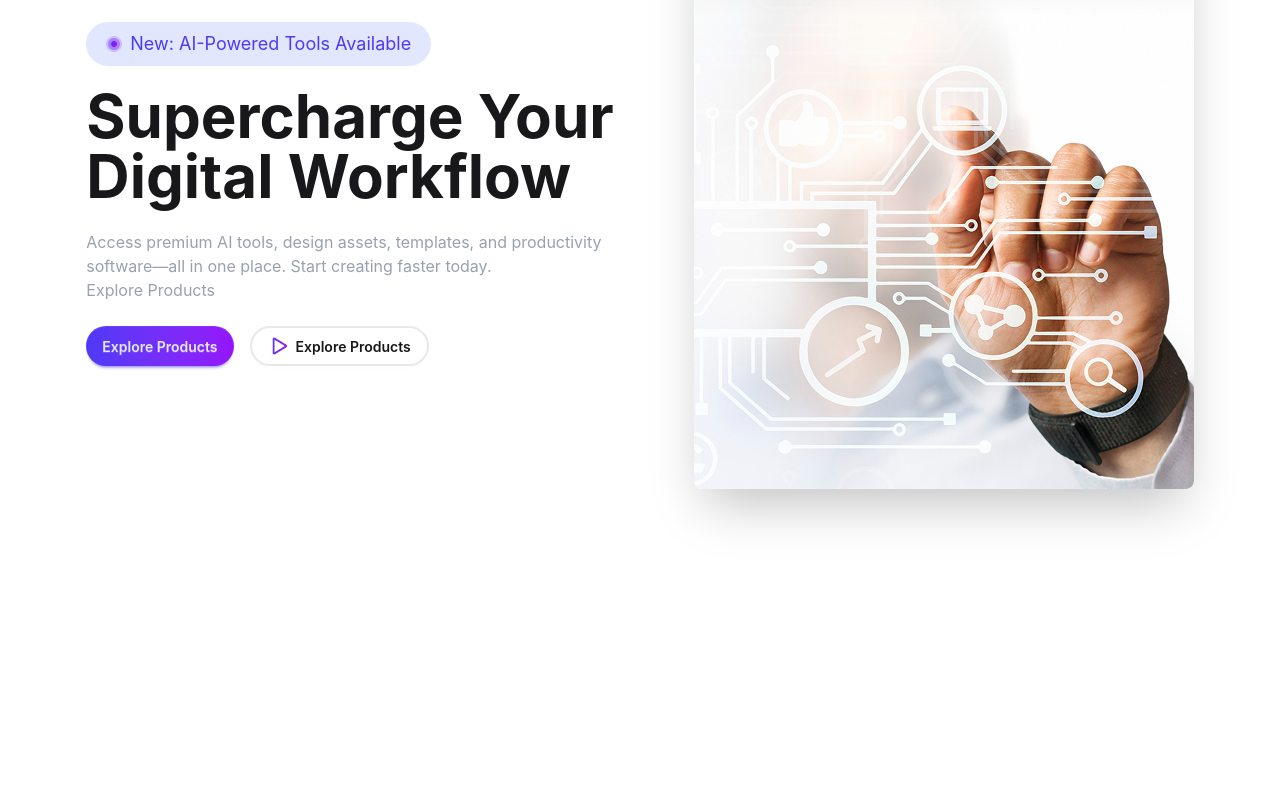
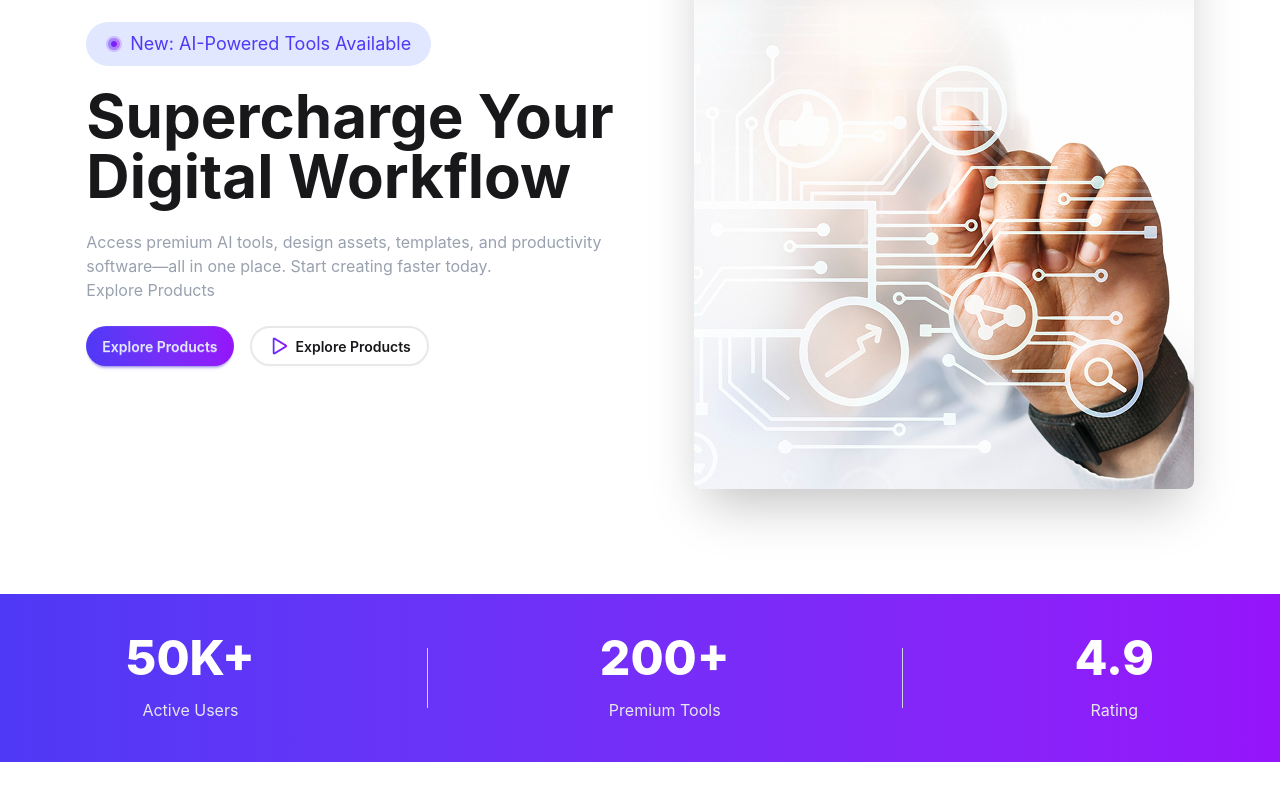
Before and after one commit to asirmahmud2/Assignment_06, a React (Vite) app: page / in a window 1280 px wide. Shown: the part 278-1078 px from the top of the page. Before the commit the page ends 872 px from the top, so only its background shows below. Built offline with nearby package versions, Linux system fonts and the light colour scheme.

Commit message:
Rating Design

```diff
--- a/src/App.jsx
+++ b/src/App.jsx
@@ -1,5 +1,6 @@
 import './App.css'
 import Hero from './Components/Homepage/Hero/Hero'
+import Rating from './Components/Homepage/Hero/Rating'
 import Navbar from './Components/Homepage/Navbar/Navbar'
 
 function App() {
@@ -8,6 +9,7 @@
     <>
         <Navbar></Navbar>
         <Hero></Hero>
+        <Rating></Rating>
     </>
   )
 }
--- /dev/null
+++ b/src/Components/Homepage/Hero/Rating.jsx
@@ -0,0 +1,26 @@
+import React from 'react';
+
+const Rating = () => {
+    return (
+        <div className='bg-linear-to-r from-[#4F39F6] to-[#9514FA] mb-10'>
+            <div className='container mx-auto flex justify-around p-10 items-center'>
+                <div className='text-center space-y-4'>
+                    <h1 className='text-5xl font-extrabold text-white'>50K+</h1>
+                    <p className='text-gray-200'>Active Users</p>
+                </div>
+                <div className="border-l border-gray-300 h-15"></div>
+                <div className='text-center space-y-4'>
+                    <h1 className='text-5xl font-extrabold text-white'>200+</h1>
+                    <p className='text-gray-200'>Premium Tools</p>
+                </div>
+                <div className="border-l border-gray-300 h-15"></div>
+                <div className='text-center space-y-4'>
+                    <h1 className='text-5xl font-extrabold text-white'>4.9</h1>
+                    <p className='text-gray-200'>Rating</p>
+                </div>
+            </div>
+        </div>
+    );
+};
+
+export default Rating;
```
